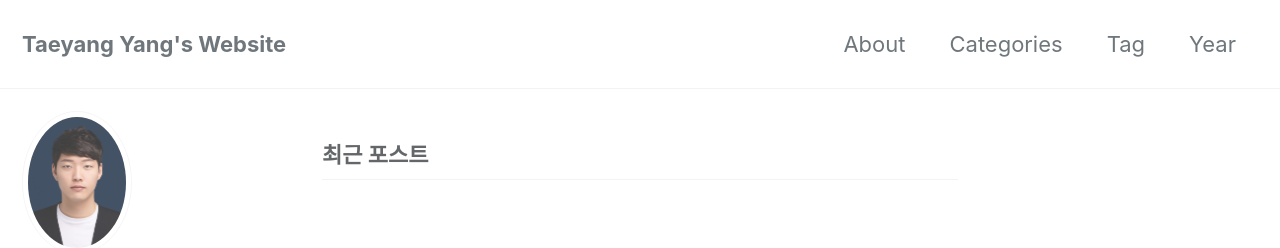
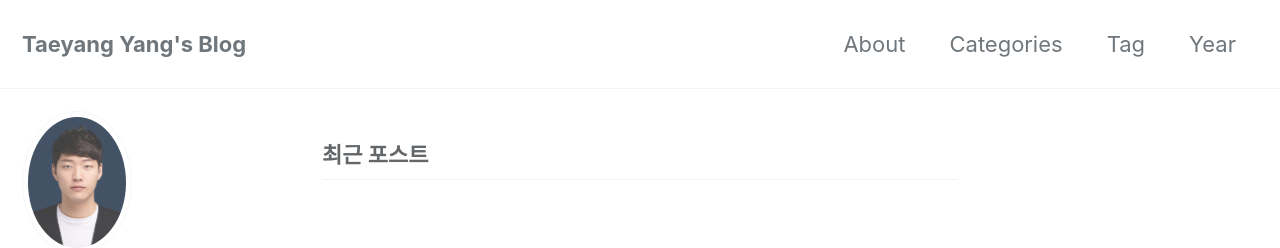
Before and after one commit to tyami/tyami.github.io, a Jekyll site: the page built from index.html, in a window 1280 px wide. Shown: the top 248 px of the page. Built offline with Jekyll 4.4.1, drawn with Linux system fonts in a browser that asks for light colours; cached includes are drawn as plain includes; the list of posts is cut into pages by our own code; some of the changed lines change nothing that is shown.

Commit message:
Update _config.yml

```diff
--- a/_config.yml
+++ b/_config.yml
@@ -16,11 +16,11 @@
 
 # Site Settings
 locale                   : "ko-KR"
-title                    : "Taeyang Yang's Website"
+title                    : "Taeyang Yang's Blog"
 title_separator          : "-"
 subtitle                 : # site tagline that appears below site title in masthead
 name                     : "Taeyang Yang"
-description              : "Taeyang Yang's Personal Website"
+description              : "Data science | Machine learning | Deep learning"
 url                      : "https://tyami.github.io" # the base hostname & protocol for your site e.g. "https://mmistakes.github.io"
 baseurl                  : "" # the subpath of your site, e.g. "/blog"
 repository               : # GitHub username/repo-name e.g. "mmistakes/minimal-mistakes"
```
